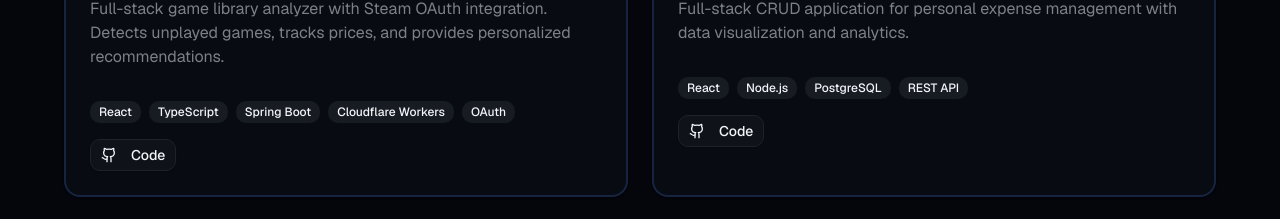
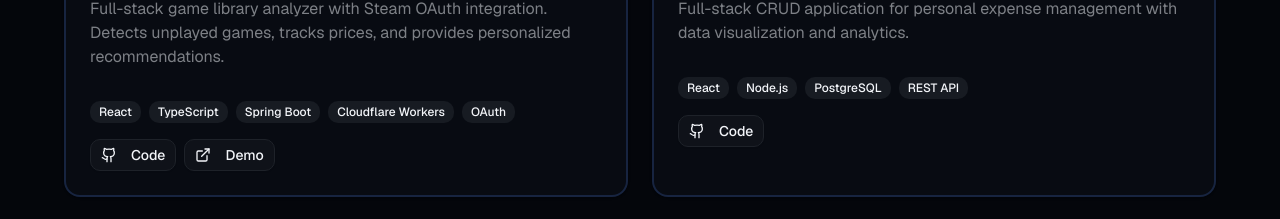
Before and after one commit to Superkart/PortfolioApp, a Next.js app: page / in a window 1280 px wide. Shown: the part 1456-1675 px from the top of the page. Built offline with nearby package versions, Linux system fonts and the light colour scheme.

Commit message:
Added github link and webpage link

```diff
--- a/components/projects-section.tsx
+++ b/components/projects-section.tsx
@@ -16,7 +16,8 @@ const projects = [
       "Full-stack game library analyzer with Steam OAuth integration. Detects unplayed games, tracks prices, and provides personalized recommendations.",
     category: ["Full-Stack", "Backend"],
     tags: ["React", "TypeScript", "Spring Boot", "Cloudflare Workers", "OAuth"],
-    github: "https://github.com/Superkart",
+    github: "https://github.com/Superkart/Steam_Accountabilibuddy.git",
+    demo: "https://steam-accountabilibuddy.netlify.app/",
     image: "/steam-game-library-web-dashboard-analytics.jpg",
     videoUrl: "",
     featured: true,
```
